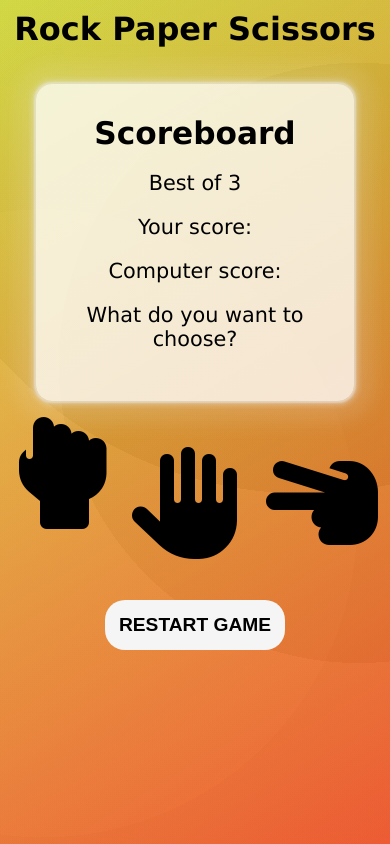
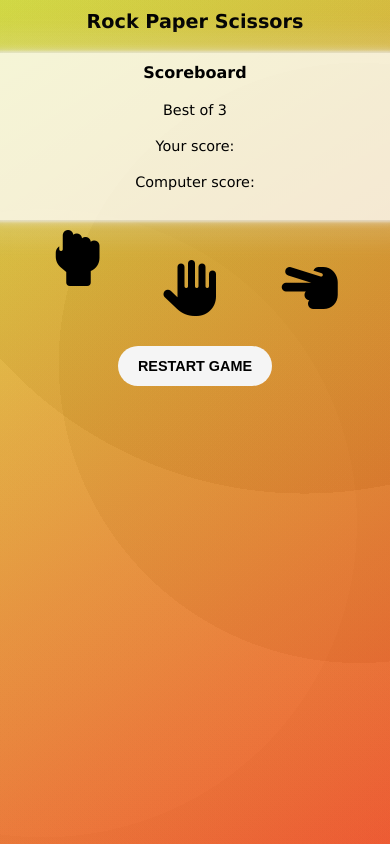
Before and after one commit to stefanfaderl/Rock-Paper-Scissors, a plain HTML site: page index.html in a window 390 px wide. Drawn offline with Linux system fonts and the light colour scheme.

Commit message:
added media css

```diff
--- a/index.html
+++ b/index.html
@@ -19,7 +19,6 @@
                 <p>Best of 3</p>
                 <p id="your-points">Your score:</p>
                 <p id="computer-points">Computer score:</p>
-                <p>What do you want to choose?</p>
                 <h3 id="enemy-option"></h3>
             </section>
         </section>
--- a/style.css
+++ b/style.css
@@ -18,6 +18,7 @@ h1 {
 }
 
 h3 {
+    font-size: 1.2rem;
     color: green;
 }
 
@@ -25,9 +26,12 @@ h3 {
     display: flex;
     justify-content: center;
     padding: 1em;
-    font-size: 1.3rem;
     margin: 0 10px;
     word-break: break-word;
+}
+
+p {
+    font-size: 1.1rem;
 }
 
 .box {
@@ -38,11 +42,10 @@ h3 {
         0px 0px 5px 5px rgba(233, 233, 233, 0.3),
         0px 0px 2px 2px rgba(233, 233, 233, 0.6);
     flex-wrap: wrap;
+    width: 500px;
     margin: 5px;
     text-align: center;
     padding: 1em;
-    /*     width: 550px;
-    height: auto; */
     border-radius: 16px;
     border: none;
 }
@@ -60,21 +63,13 @@ h3 {
 
 .flex>div {
     display: flex;
-    background-size: cover;
-    background-color: transparent;
-    border: none;
     margin: 10px;
-}
-
-button:hover {
-    background-color: rgba(255, 255, 255, 0.239);
-    border-radius: 5px;
 }
 
 #restart-game {
     font-size: 1.2rem;
     margin: 0 auto;
-    padding: 14px;
+    padding: 14px 22px;
     background: whitesmoke;
     font-weight: bold;
     border-radius: 20px;
@@ -104,3 +99,49 @@ button:hover {
 .paper:hover, .paper:focus {
     transform: rotate(10deg);
 }
+
+@media (max-width: 768px) {
+
+    h1 {
+        font-size: 1.2rem;
+    }
+
+    h2 {
+        font-size: 1rem;
+    }
+
+    h3 {
+        font-size: 1rem;
+    }
+
+    p {
+        font-size: 0.9rem;
+    }
+
+    .container {
+        margin: 10px 0px 30px 0px;
+        padding: 0px;
+
+    }
+
+    .box {
+        width: 100%;
+        padding: 0px;
+        margin: 0px;
+        border-radius: 0px;
+    }
+
+    .flex {
+        margin-bottom: 20px;
+    }
+
+    #restart-game {
+        font-size: 0.9rem;
+        margin: 0 auto;
+        padding: 12px 20px;
+    }
+
+    .stone, .paper, .schere {
+        font-size: 8px;
+    }
+}
```
